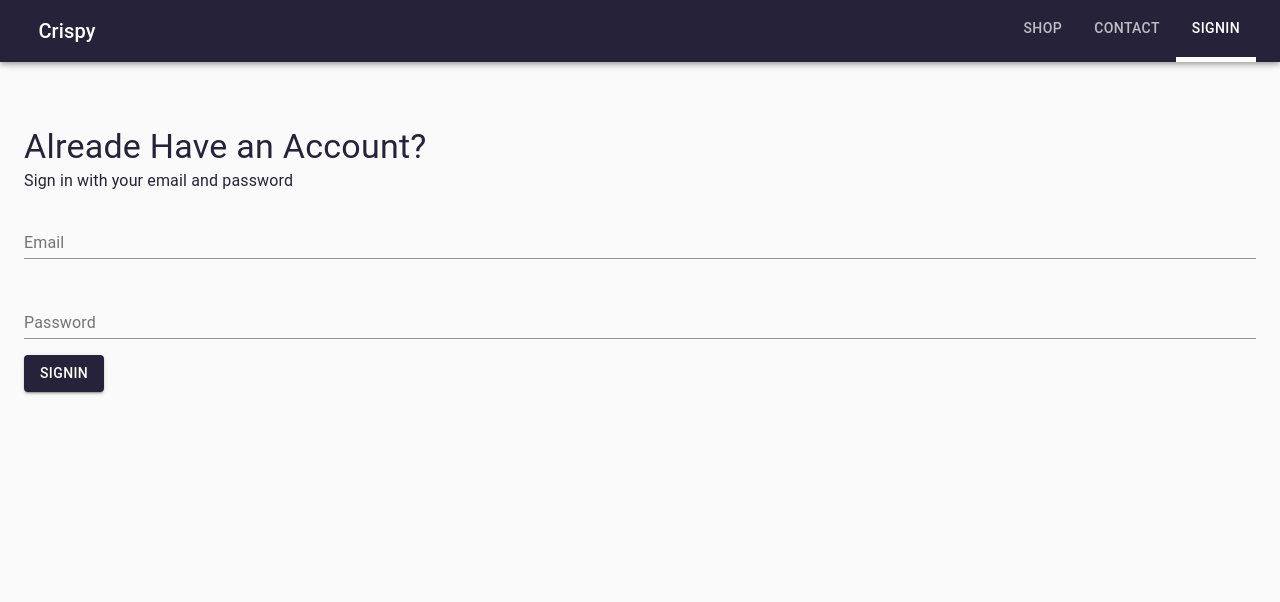
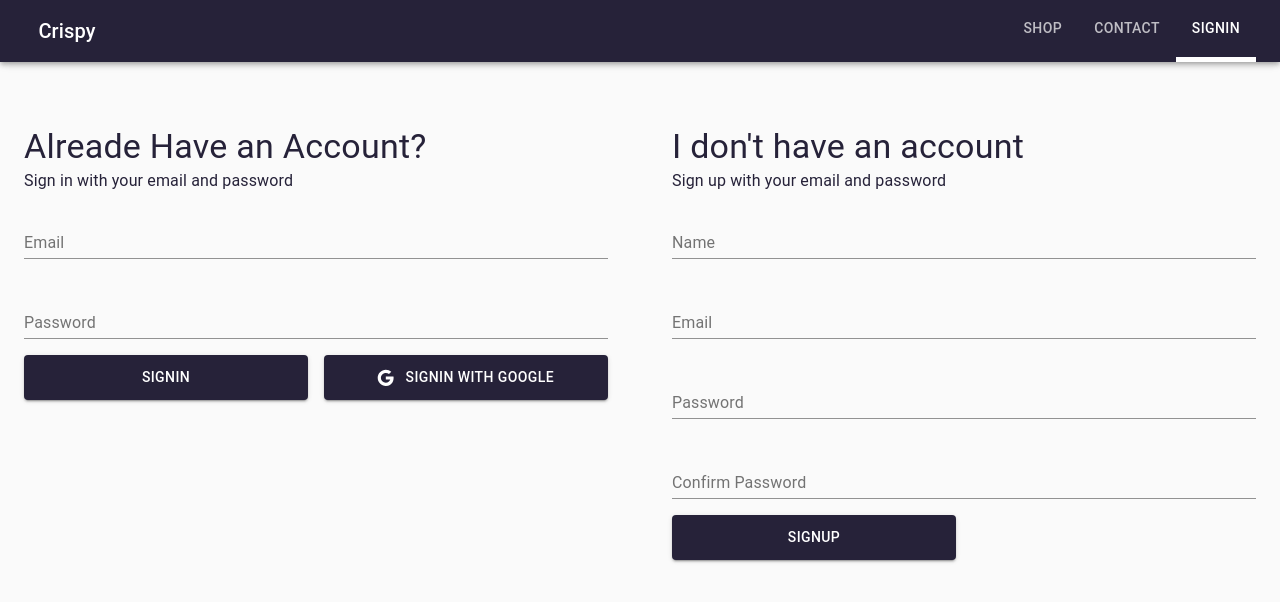
Before and after one commit to pieeee/jubilant-potato, a React (Create React App) app: page /signin in a window 1280 px wide. Shown: the top 602 px of the page. Built offline with nearby package versions, Linux system fonts and the light colour scheme.

Commit message:
signup component added

```diff
--- a/src/App.js
+++ b/src/App.js
@@ -18,6 +18,15 @@ function App() {
       secondary: {
         main: '#FFFFFF',
         light: '#f8324526',
+      },
+    },
+    breakpoints: {
+      values: {
+        xs: 0,
+        sm: 540,
+        md: 960,
+        lg: 1280,
+        xl: 1920,
       },
     },
     overrides: {
--- a/src/components/signin/signin.styles.js
+++ b/src/components/auth/auth-component.styles.js
@@ -4,6 +4,9 @@ export const useStyles = makeStyles((theme) => ({
   root: {
     '& .MuiTextField-root': {
       margin: '16px 0',
-    },
+        },
+        '& .MuiButtonBase-root': {
+          padding: '10px 0'
+      }
   },
 }))
--- a/src/components/signin/signin.component.js
+++ b/src/components/auth/signin.component.js
@@ -1,8 +1,15 @@
 import React from 'react'
-import { Typography, TextField, FormControl, Button } from '@material-ui/core'
+import {
+  Typography,
+  TextField,
+  FormControl,
+  Button,
+  Grid,
+} from '@material-ui/core'
+import { ReactComponent as GoogleIcons } from './google.svg'
 import { useForm, Controller } from 'react-hook-form'
 
-import { useStyles } from './signin.styles'
+import { useStyles } from './auth-component.styles'
 
 const Signin = () => {
   const classes = useStyles()
@@ -73,16 +80,31 @@ const Signin = () => {
             rules={{
               required: 'You must enter a password',
               minLength: {
-                value: 8,
-                message: 'Password required to be minimum 8 character',
+                value: 6,
+                message: 'Password required to be minimum 6 character',
               },
             }}
           />
         </FormControl>
 
-        <Button type="submit" color="primary" variant="contained">
-          Signin
-        </Button>
+        <Grid container spacing={2}>
+          <Grid item xs={12} md={6}>
+            <Button type="submit" color="primary" variant="contained" fullWidth>
+              Signin
+            </Button>
+          </Grid>
+          <Grid item xs={12} md={6}>
+            <Button
+              type="submit"
+              color="primary"
+              variant="contained"
+              fullWidth
+              startIcon={<GoogleIcons />}
+            >
+              Signin With Google
+            </Button>
+          </Grid>
+        </Grid>
       </form>
     </div>
   )
--- /dev/null
+++ b/src/components/auth/signup.component.js
@@ -0,0 +1,159 @@
+import React, { useRef } from 'react'
+import {
+  Typography,
+  TextField,
+  FormControl,
+  Button,
+  Grid,
+} from '@material-ui/core'
+import { ReactComponent as GoogleIcons } from './google.svg'
+import { useForm, Controller } from 'react-hook-form'
+
+import { useStyles } from './auth-component.styles'
+
+const Signup = () => {
+  const classes = useStyles()
+  const {
+    control,
+    errors: fieldsErrors,
+    handleSubmit,
+    reset,
+    watch,
+  } = useForm()
+
+  // confirm password error
+  const password = useRef({})
+  password.current = watch('password')
+
+  // form on submit
+  const onSubmit = async (data) => {
+    console.log(data)
+    reset()
+  }
+  return (
+    <div>
+      <Typography variant="h4" color="primary">
+        {`I don't have an account`}
+      </Typography>
+      <Typography variant="subtitle1" color="primary">
+        Sign up with your email and password
+      </Typography>
+      {/**Signin Form */}
+
+      <form
+        noValidate
+        autoComplete="off"
+        onSubmit={handleSubmit(onSubmit)}
+        className={classes.root}
+      >
+        <FormControl fullWidth>
+          <Controller
+            name="displayName"
+            as={
+              <TextField
+                label="Name"
+                type="text"
+                labelwidth={40}
+                helperText={
+                  fieldsErrors.displayName
+                    ? fieldsErrors.displayName.message
+                    : null
+                }
+                error={fieldsErrors.displayName ? true : false}
+              />
+            }
+            defaultValue=""
+            rules={{
+              required: 'Name can not be empty',
+            }}
+            control={control}
+          />
+        </FormControl>
+        <FormControl fullWidth>
+          <Controller
+            name="email"
+            as={
+              <TextField
+                label="Email"
+                type="email"
+                labelwidth={40}
+                helperText={
+                  fieldsErrors.email ? fieldsErrors.email.message : null
+                }
+                error={fieldsErrors.email ? true : false}
+              />
+            }
+            defaultValue=""
+            rules={{
+              required: 'Email can not be empty',
+              pattern: {
+                value: /^[A-Z0-9._%+-]+@[A-Z0-9.-]+\.[A-Z]{2,4}$/i,
+                message: 'Invalid email address',
+              },
+            }}
+            control={control}
+          />
+        </FormControl>
+        <FormControl fullWidth>
+          <Controller
+            name="password"
+            as={
+              <TextField
+                label="Password"
+                type="password"
+                labelwidth={40}
+                error={fieldsErrors.password ? true : false}
+                helperText={
+                  fieldsErrors.password ? fieldsErrors.password.message : null
+                }
+              />
+            }
+            defaultValue=""
+            control={control}
+            rules={{
+              required: 'You must enter a password',
+              minLength: {
+                value: 6,
+                message: 'Password required to be minimum 6 character',
+              },
+            }}
+          />
+        </FormControl>
+        <FormControl fullWidth>
+          <Controller
+            name="confirmPassword"
+            as={
+              <TextField
+                label="Confirm Password"
+                type="password"
+                labelwidth={40}
+                error={fieldsErrors.confirmPassword ? true : false}
+                helperText={
+                  fieldsErrors.confirmPassword ? 'Passwords do not match' : null
+                }
+              />
+            }
+            defaultValue=""
+            control={control}
+            rules={{
+              validate: {
+                value: (value) => value === password.current,
+              },
+            }}
+          />
+        </FormControl>
+
+        <Grid container spacing={2}>
+          <Grid item xs={12} sm={6}>
+            <Button type="submit" color="primary" variant="contained" fullWidth>
+              Signup
+            </Button>
+          </Grid>
+          <Grid item xs={12} sm={6}></Grid>
+        </Grid>
+      </form>
+    </div>
+  )
+}
+
+export default Signup
--- a/src/pages/auth-page/auth.page.js
+++ b/src/pages/auth-page/auth.page.js
@@ -1,6 +1,7 @@
-import { Container } from '@material-ui/core'
+import { Container, Grid } from '@material-ui/core'
 import React from 'react'
-import Signin from '../../components/signin/signin.component'
+import Signin from '../../components/auth/signin.component'
+import Signup from '../../components/auth/signup.component'
 
 import { useStyles } from './auth.styles'
 
@@ -9,7 +10,16 @@ const Authentication = () => {
   return (
     <div>
       <Container className={classes.root}>
-        <Signin />
+        <Grid container spacing={8}>
+          <Grid item xs={12} md={6}>
+            <div className={classes.signin}>
+              <Signin />
+            </div>
+          </Grid>
+          <Grid item xs={12} md={6}>
+            {<Signup />}
+          </Grid>
+        </Grid>
       </Container>
     </div>
   )
--- a/src/pages/auth-page/auth.styles.js
+++ b/src/pages/auth-page/auth.styles.js
@@ -4,4 +4,16 @@ export const useStyles = makeStyles((theme) => ({
   root: {
     paddingTop: theme.spacing(8),
   },
+  [theme.breakpoints.between('sm' ,'md')]: {
+    signin: {
+      paddingRight: theme.spacing(10),
+      paddingLeft: theme.spacing(10),
+    },
+  },
+  [theme.breakpoints.up('md')]: {
+    signin: {
+      padding: 0
+    },
+  },
+
 }))
```
Also changed, not shown: src/components/auth/google.svg (added), 1 other file (tests, documents, lock files or other folders).
